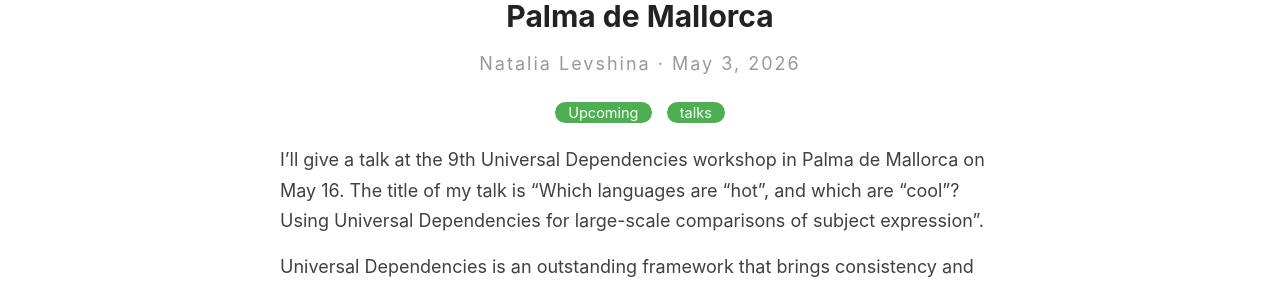
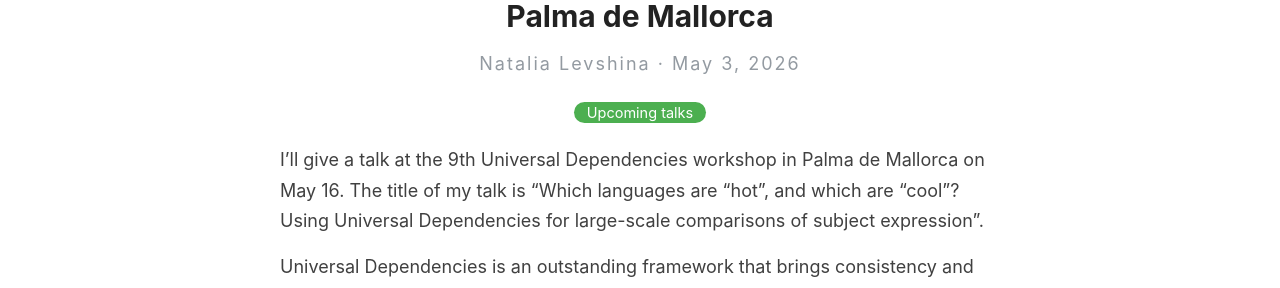
Before and after one commit to levshina/levshina.github.io, a Jekyll site: the page built from _posts/2026-05-03-UD-workshop.md, in a window 1280 px wide. Shown: the part 330-618 px from the top of the page. Built offline with Jekyll 4.4.1, drawn with Linux system fonts in a browser that asks for light colours.

```diff
--- a/_posts/2026-05-03-UD-workshop.md
+++ b/_posts/2026-05-03-UD-workshop.md
@@ -1,7 +1,7 @@
 ---
 layout: post
 title: "'Hot' and 'cool' languages at the UD workshop in Palma de Mallorca"
-categories: Upcoming talks
+categories: [Upcoming talks]
 ---
 I'll give a talk at the 9th Universal Dependencies workshop in Palma de Mallorca on May 16. The title of my talk is "Which languages are “hot”, and which are “cool”? Using Universal Dependencies for large-scale comparisons of subject expression".
 
```
